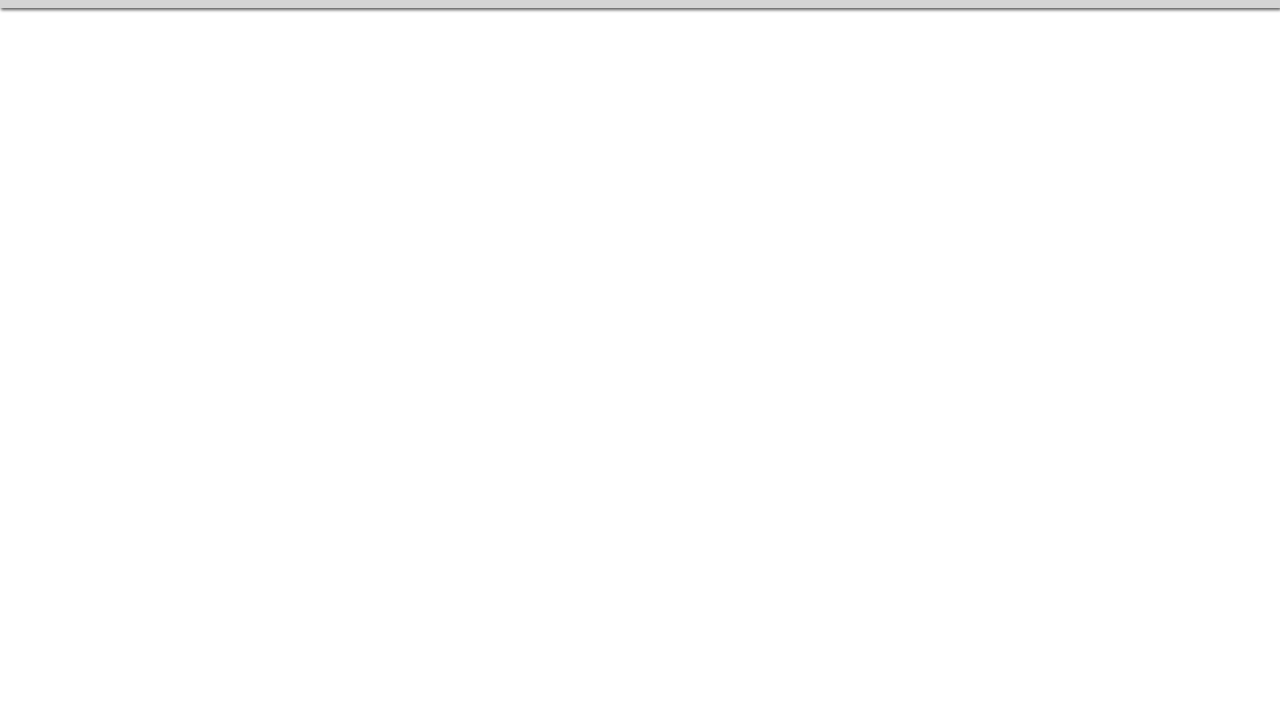
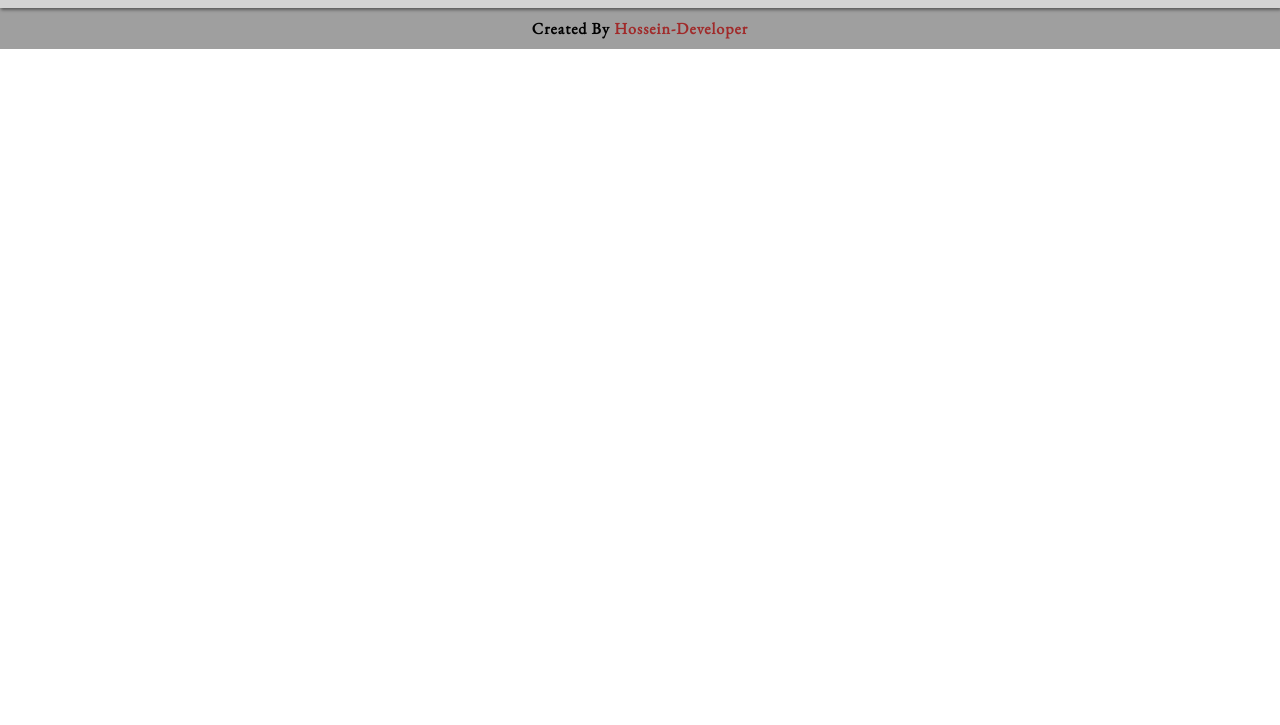
Before and after one commit to Hossein-Haghshenas/WebSite-With-FlexBox, a plain HTML site: page index.html in a window 1280 px wide. Shown: the part 75-800 px from the top of the page. Drawn offline with nearby package versions, Linux system fonts and the light colour scheme; a web font is replaced by a local one.

Commit message:
Create footer & fix something

```diff
--- a/assets/css/style.css
+++ b/assets/css/style.css
@@ -1,7 +1,15 @@
 @import url("https://fonts.googleapis.com/css2?family=EB+Garamond&family=Road+Rage&display=swap");
+
+/* set default */
+
 * {
   margin: 0;
   padding: 0;
+  box-sizing: border-box;
+}
+body {
+  position: relative;
+  font-family: "EB Garamond", cursive;
 }
 a {
   text-decoration: none;
@@ -9,12 +17,6 @@ a {
 }
 li {
   list-style: none;
-}
-
-header {
-  position: fixed;
-  top: 0;
-  width: 100%;
 }
 
 /* header-menu-start */
@@ -28,7 +30,7 @@ header {
 }
 .header-menu li {
   margin: 0.5rem 2rem;
-  font-family: "Road Rage", cursive;
+  font-family: "Road Rage", cursive !important;
   font-size: 30px;
   letter-spacing: 1px;
   text-shadow: 1px 2px 3px #5c5c5c;
@@ -43,3 +45,22 @@ header {
 }
 
 /* header-menu-end */
+
+/* footer-start */
+footer {
+  text-align: center;
+  padding: 10px 0;
+  font-weight: 600;
+  background: #5c5c5c96;
+  letter-spacing: 1px;
+}
+footer p span a {
+  font-weight: 700;
+  color: rgba(161, 0, 0, 0.733);
+  transition: all 0.4s ease;
+}
+footer p span a:hover {
+  text-shadow: 1px 2px 3px #ff000083;
+  font-size: 16.5px;
+}
+/* footer-end */
--- a/index.html
+++ b/index.html
@@ -21,6 +21,15 @@
       </nav>
     </header>
     <main></main>
-    <footer></footer>
+    <footer>
+      <p>
+        Created By
+        <span
+          ><a href="https://www.instagram.com/hossein_developer"
+            >Hossein-Developer</a
+          ></span
+        >
+      </p>
+    </footer>
   </body>
 </html>
```
